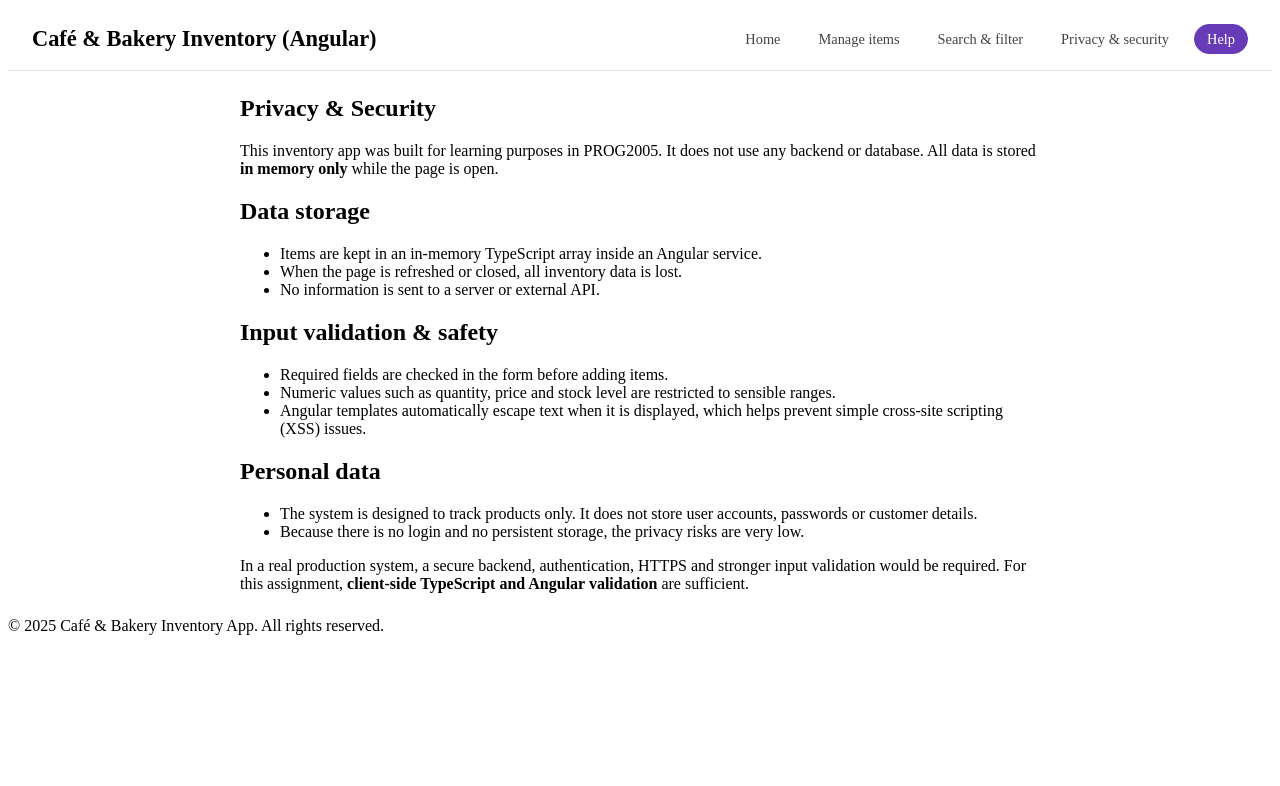
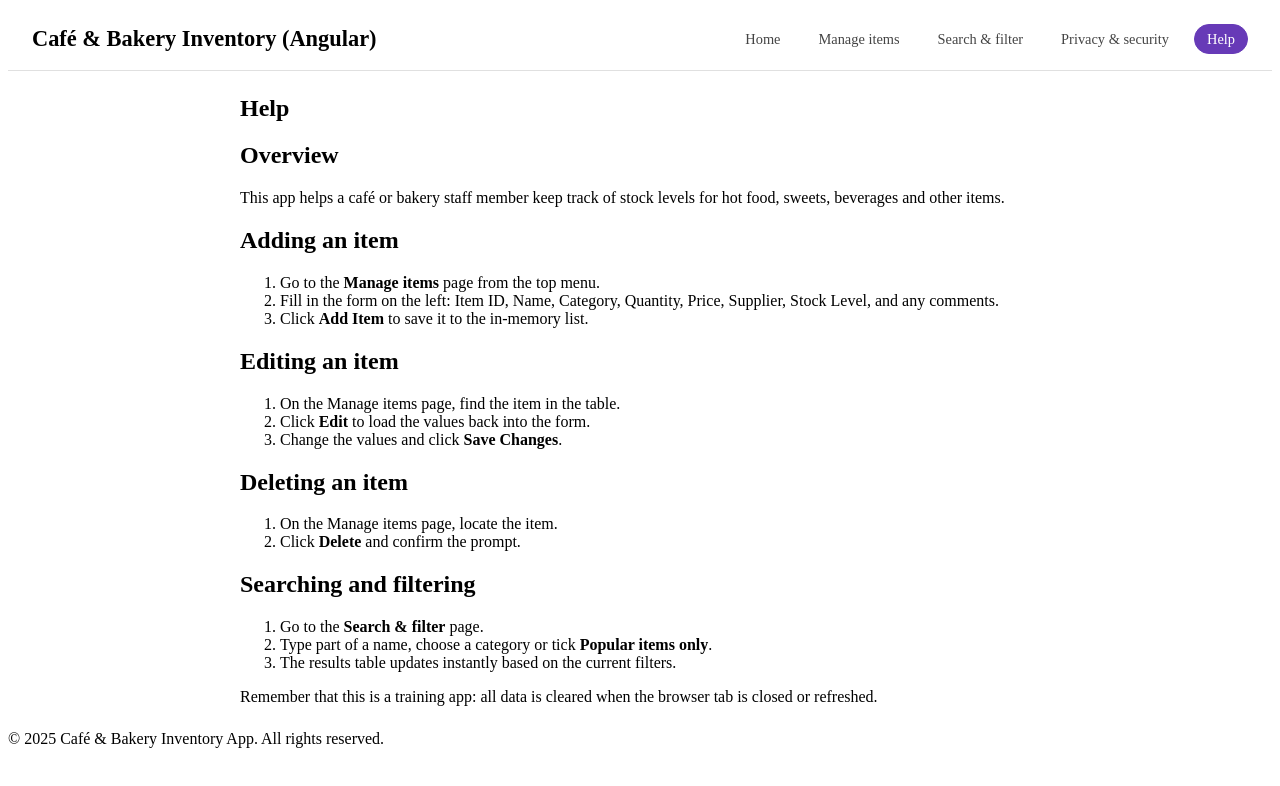
Before and after one commit to pattriciaruth/myapp, an Angular app: page /help in a window 1280 px wide. Shown: the top 786 px of the page. Built offline with nearby package versions, Linux system fonts and the light colour scheme.

Commit message:
Update help page content to provide clearer instructions on managing items

```diff
--- a/src/app/pages/help/help.component.html
+++ b/src/app/pages/help/help.component.html
@@ -1,50 +1,47 @@
 <section class="page">
-  <h1>Privacy &amp; Security</h1>
+  <h1>Help</h1>
+
+  <h2>Overview</h2>
+  <p>
+    This app helps a café or bakery staff member keep track of stock levels for
+    hot food, sweets, beverages and other items.
+  </p>
+
+  <h2>Adding an item</h2>
+  <ol>
+    <li>Go to the <strong>Manage items</strong> page from the top menu.</li>
+    <li>
+      Fill in the form on the left: Item ID, Name, Category, Quantity, Price,
+      Supplier, Stock Level, and any comments.
+    </li>
+    <li>Click <strong>Add Item</strong> to save it to the in-memory list.</li>
+  </ol>
+
+  <h2>Editing an item</h2>
+  <ol>
+    <li>On the Manage items page, find the item in the table.</li>
+    <li>Click <strong>Edit</strong> to load the values back into the form.</li>
+    <li>Change the values and click <strong>Save Changes</strong>.</li>
+  </ol>
+
+  <h2>Deleting an item</h2>
+  <ol>
+    <li>On the Manage items page, locate the item.</li>
+    <li>Click <strong>Delete</strong> and confirm the prompt.</li>
+  </ol>
+
+  <h2>Searching and filtering</h2>
+  <ol>
+    <li>Go to the <strong>Search &amp; filter</strong> page.</li>
+    <li>
+      Type part of a name, choose a category or tick
+      <strong>Popular items only</strong>.
+    </li>
+    <li>The results table updates instantly based on the current filters.</li>
+  </ol>
 
   <p>
-    This inventory app was built for learning purposes in PROG2005. It does not
-    use any backend or database. All data is stored <strong>in memory only</strong>
-    while the page is open.
-  </p>
-
-  <h2>Data storage</h2>
-  <ul>
-    <li>
-      Items are kept in an in-memory TypeScript array inside an Angular
-      service.
-    </li>
-    <li>When the page is refreshed or closed, all inventory data is lost.</li>
-    <li>No information is sent to a server or external API.</li>
-  </ul>
-
-  <h2>Input validation &amp; safety</h2>
-  <ul>
-    <li>Required fields are checked in the form before adding items.</li>
-    <li>
-      Numeric values such as quantity, price and stock level are restricted to
-      sensible ranges.
-    </li>
-    <li>
-      Angular templates automatically escape text when it is displayed, which
-      helps prevent simple cross-site scripting (XSS) issues.
-    </li>
-  </ul>
-
-  <h2>Personal data</h2>
-  <ul>
-    <li>
-      The system is designed to track products only. It does not store user
-      accounts, passwords or customer details.
-    </li>
-    <li>
-      Because there is no login and no persistent storage, the privacy risks
-      are very low.
-    </li>
-  </ul>
-
-  <p>
-    In a real production system, a secure backend, authentication, HTTPS and
-    stronger input validation would be required. For this assignment,
-    <strong>client-side TypeScript and Angular validation</strong> are sufficient.
+    Remember that this is a training app: all data is cleared when the browser
+    tab is closed or refreshed.
   </p>
 </section>
```
